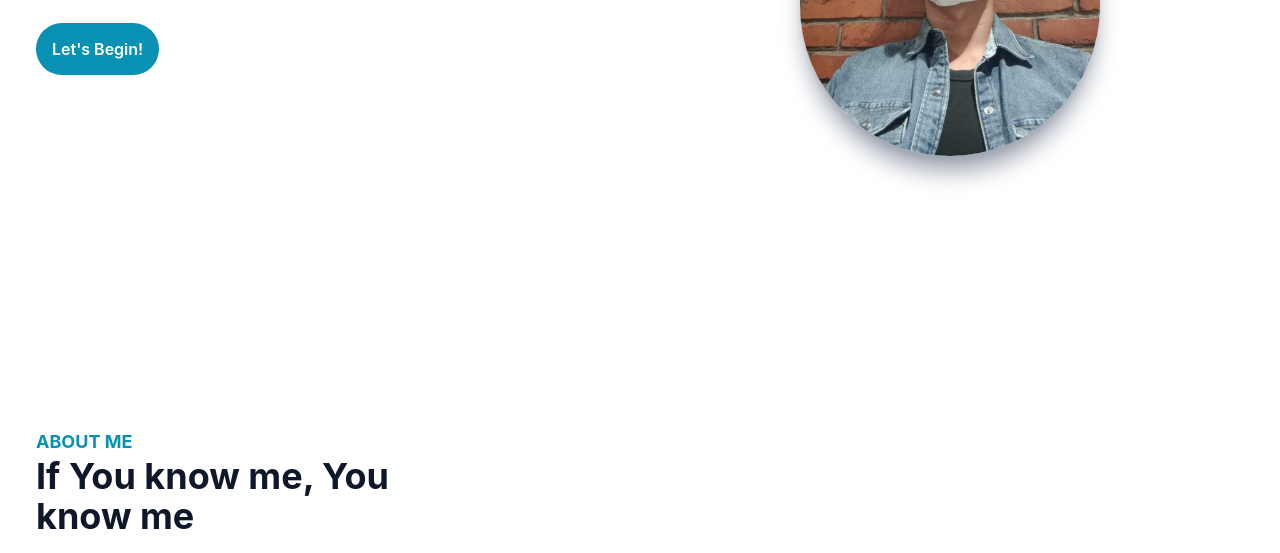
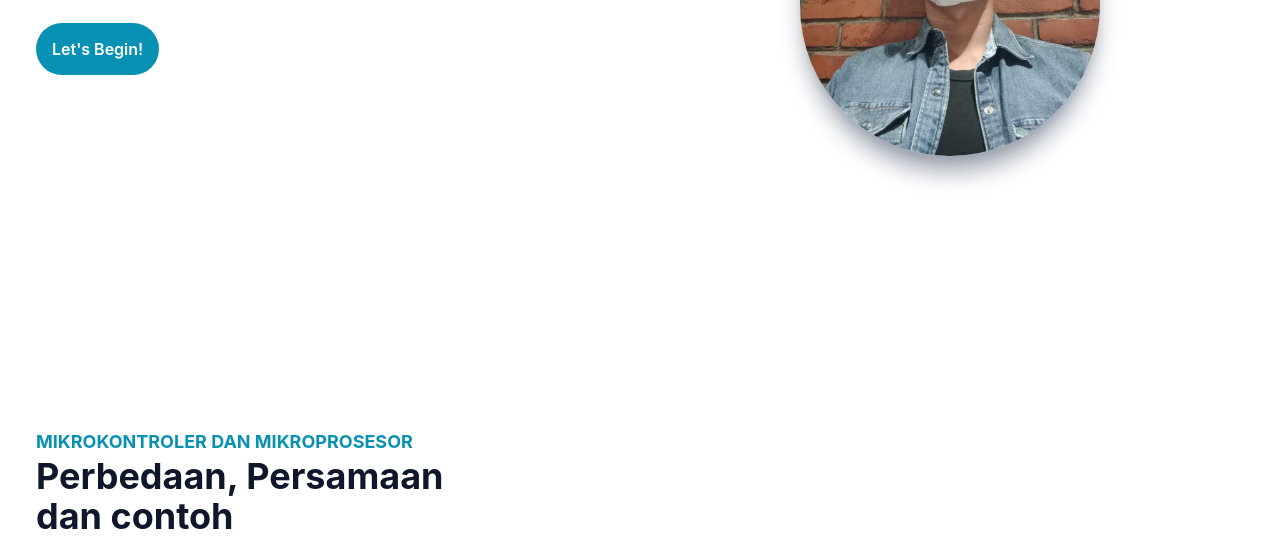
Before and after one commit to Tonnyght/portfolio-tailwind-css-tonny, a website: page index.html in a window 1280 px wide. Shown: the part 388-941 px from the top of the page. Drawn offline with nearby package versions, Linux system fonts and the light colour scheme.

Commit message:
Update index.html

```diff
--- a/index.html
+++ b/index.html
@@ -111,8 +111,8 @@
       <div class="container">
         <div class="flex flex-wrap">
           <div class="w-full px-4 mb-10 lg:w-full">
-            <h4 class="text-lg font-bold uppercase text-primary">About Me</h4>
-            <h2 class="max-w-md mb-5 text-3xl font-bold text-dark lg:text-4xl dark:text-white">If You know me, You know me</h2>
+            <h4 class="text-lg font-bold uppercase text-primary">Mikrokontroler dan Mikroprosesor</h4>
+            <h2 class="max-w-md mb-5 text-3xl font-bold text-dark lg:text-4xl dark:text-white">Perbedaan, Persamaan dan contoh</h2>
             <p class="text-base text-secondary lg:text-lgMikrokontroler merupakan suatu komputer kecil yang terletak di dalam sebuah chip atau IC (Integrated Citrcuit) yang berisikan CPU
 ROM, RWM, I/O Paralel, I/O seri, counter-timer, dan rangkaian clock yang dapat diprogram.
 
```
